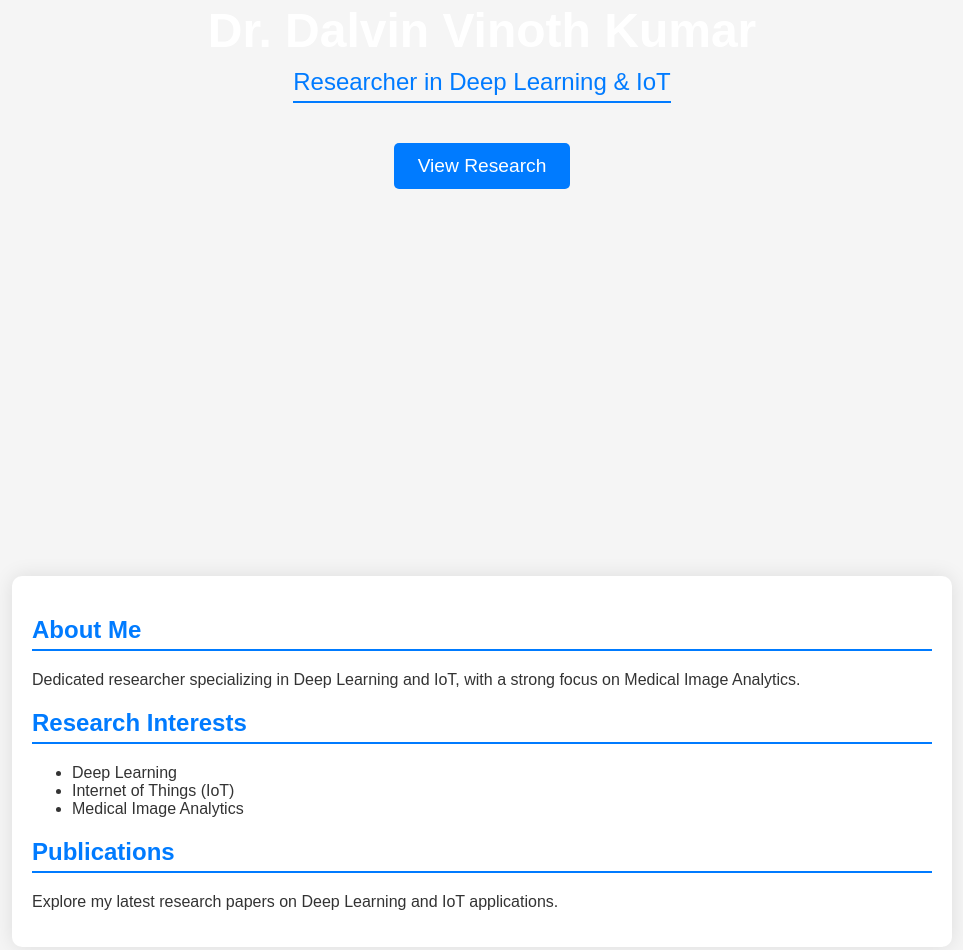
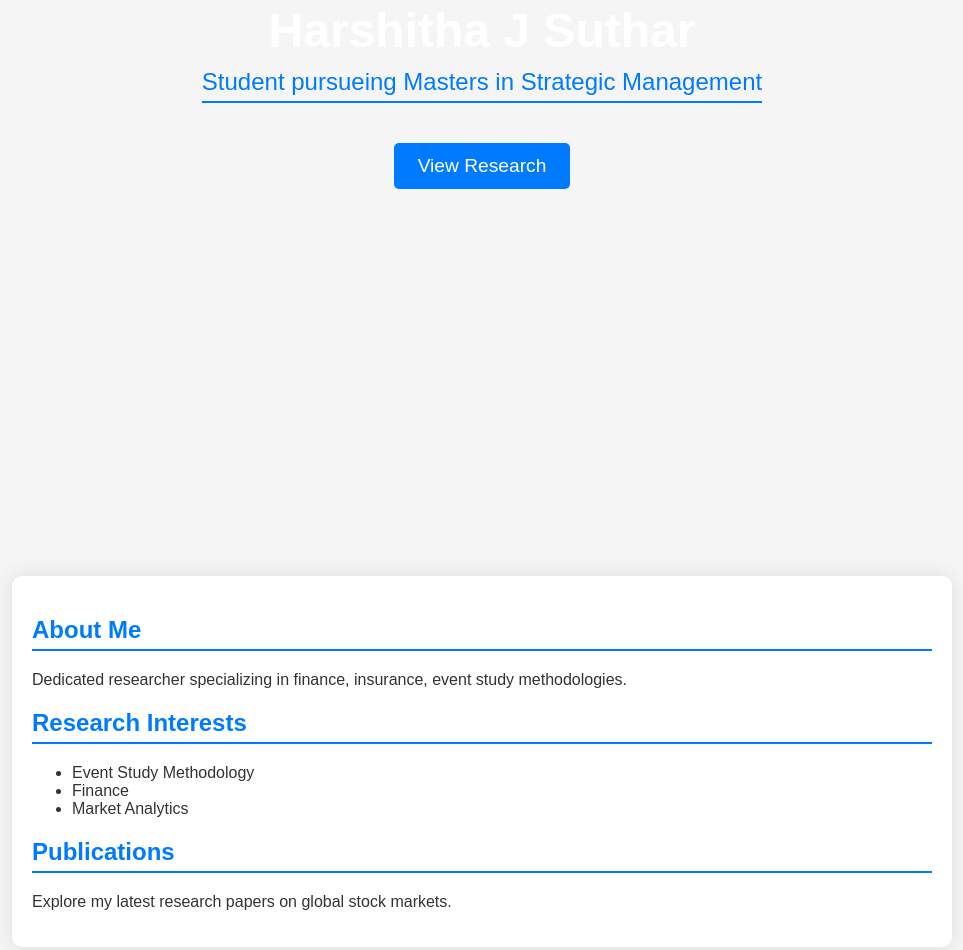
Before and after one commit to Harshitha-J-Suthar/Demo1, a plain HTML site: page index.html in a window 1280 px wide. Shown: the part 304-1254 px from the top of the page, without its empty margins (158-1121 px from the left). Drawn offline with Linux system fonts and the light colour scheme.

Commit message:
Update index.html

```diff
--- a/index.html
+++ b/index.html
@@ -3,7 +3,7 @@
 <head>
     <meta charset="UTF-8">
     <meta name="viewport" content="width=device-width, initial-scale=1.0">
-    <title>Dr. Dalvin Vinoth Kumar | Researcher in Deep Learning & IoT</title>
+    <title>Harshitha J Suthar | Student</title>
     <link rel="stylesheet" href="https://cdnjs.cloudflare.com/ajax/libs/font-awesome/6.0.0/css/all.min.css">
     <style>
         body {
@@ -77,33 +77,33 @@
 </head>
 <body>
     <nav class="navbar">
-        <h3>Dr. Dalvin Vinoth Kumar</h3>
+        <h3>Harshitha J Suthar</h3>
     </nav>
 
     <section class="hero">
-        <h1>Dr. Dalvin Vinoth Kumar</h1>
-        <h2>Researcher in Deep Learning & IoT</h2>
+        <h1>Harshitha J Suthar</h1>
+        <h2>Student pursueing Masters in Strategic Management</h2>
         <a href="#" class="btn">View Research</a>
     </section>
 
     <div class="container">
         <section>
             <h2>About Me</h2>
-            <p>Dedicated researcher specializing in Deep Learning and IoT, with a strong focus on Medical Image Analytics.</p>
+            <p>Dedicated researcher specializing in finance, insurance, event study methodologies.</p>
         </section>
 
         <section>
             <h2>Research Interests</h2>
             <ul>
-                <li>Deep Learning</li>
-                <li>Internet of Things (IoT)</li>
-                <li>Medical Image Analytics</li>
+                <li>Event Study Methodology</li>
+                <li>Finance</li>
+                <li>Market Analytics</li>
             </ul>
         </section>
 
         <section>
             <h2>Publications</h2>
-            <p>Explore my latest research papers on Deep Learning and IoT applications.</p>
+            <p>Explore my latest research papers on global stock markets.</p>
         </section>
     </div>
 </body>
```
